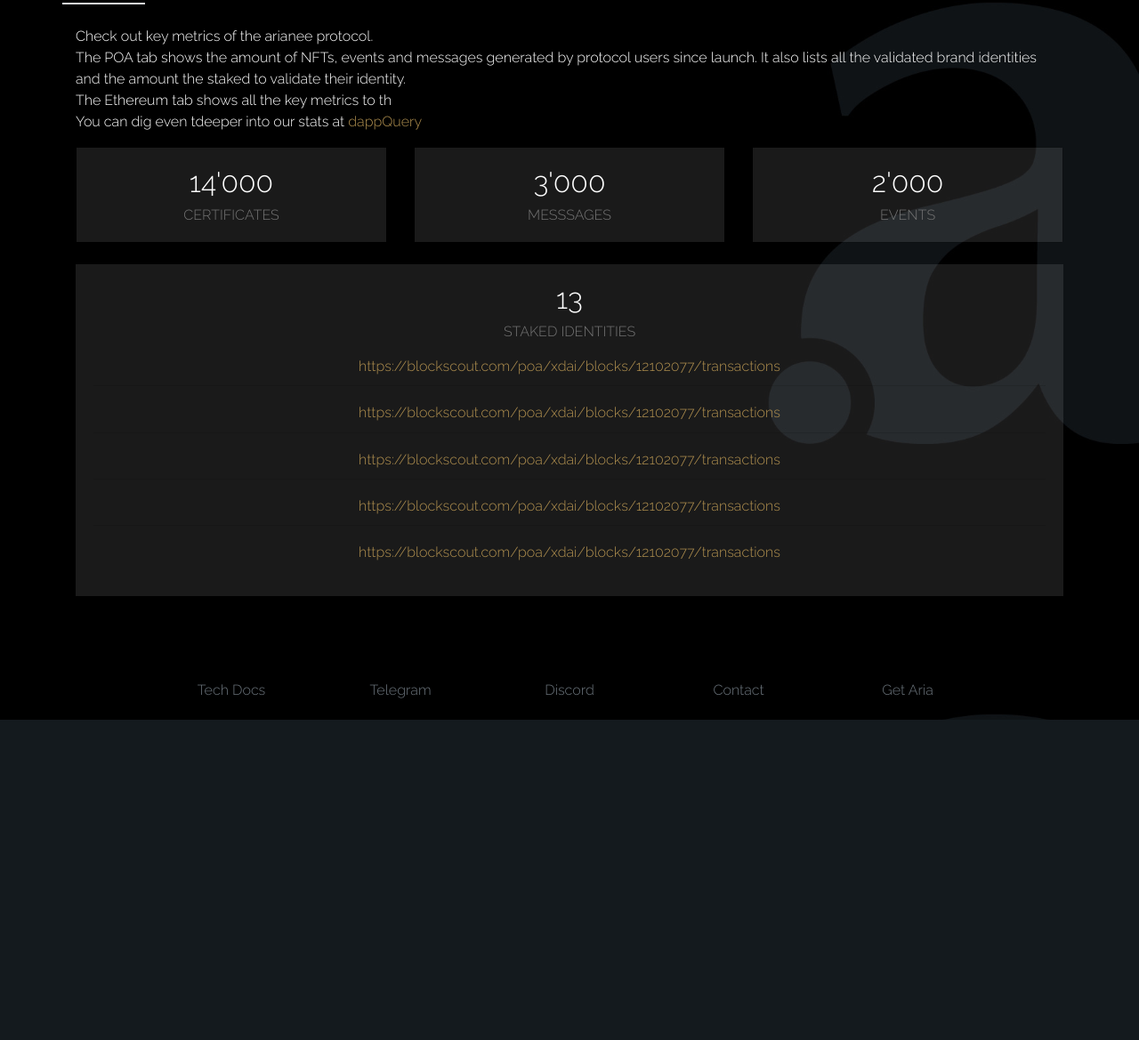
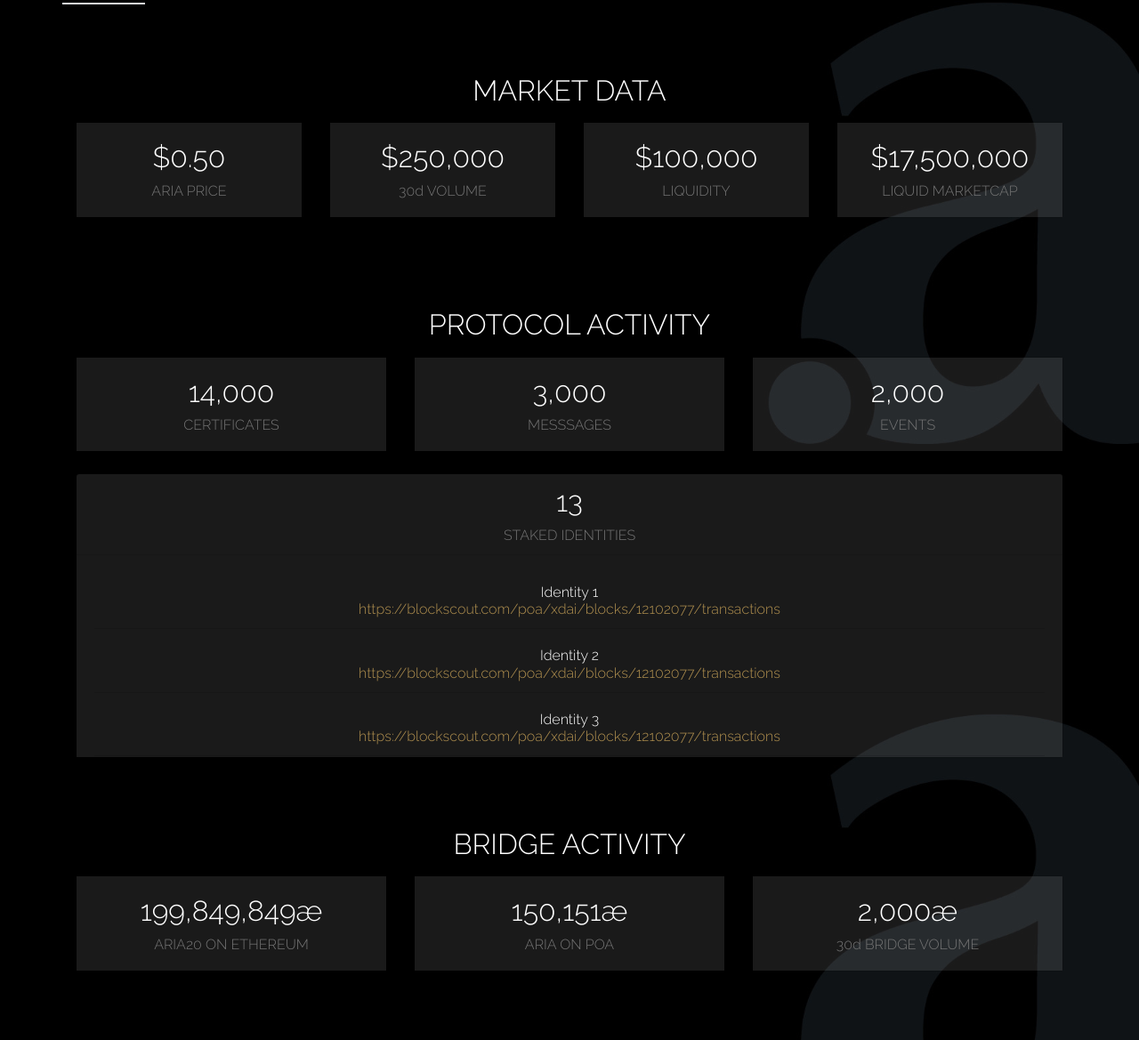
Before and after one commit to Lucjodet/ariaWebsite, a website: page dashboard.html in a window 1280 px wide. Shown: the part 301-1470 px from the top of the page at 89% size. Before the commit the page ends 1110 px from the top, so only its background shows below. Drawn offline with Linux system fonts and the light colour scheme.

Commit message:
Update Dashboard

```diff
--- a/css/aria.css
+++ b/css/aria.css
@@ -90,6 +90,12 @@
 }
 
 .card-body {
+  font: 'raleway';
+  font-size: 1em;
+  background-color: rgb(255,255,255,0.1) !important;
+}
+
+.card-header {
   font: 'raleway';
   font-size: 1em;
   background-color: rgb(255,255,255,0.1) !important;
--- a/protocol-activity.html
+++ b/dashboard.html
@@ -39,7 +39,7 @@
           <a class="nav-link yellow button" href="about.html">Tokenomics</a>
         </li>
         <li class="nav-item">
-          <a class="nav-link yellow button" href="protocol-activity.html">Protocol Activity</a>
+          <a class="nav-link yellow button" href="dashboard.html">Dashboard</a>
         </li>
         <li class="nav-item">
           <a class="nav-link yellow button" href="faq.html">FAQ</a>
@@ -64,18 +64,54 @@
       <h1 style="font-family:Didot; padding-top:7%"  class= "display-3 mt-4 mb-3 ">Protocol Activity</h1>
       <div class="row col-lg-1 col-md-1 col-sm-1 col-xs-1 border"></div>
 
-      <p class= "mt-4 mb-3">Check out key metrics of the arianee protocol.
-      <br>The POA tab shows the amount of NFTs, events and messages generated by protocol users since launch. It also lists all the validated brand identities and the amount the staked to validate their identity.
-      <br> The Ethereum tab shows all the key metrics to th
-      <br>You can dig even tdeeper into our stats at <a href="https://dappquery.com/dashboard?isExplorer=true" target="_blank" rel="noopener noreferrer">dappQuery</a>
-      </p>
+          <!-- MARKET DATA -->
+          <h2 class= "mt-12 mb-3 text-center" style="padding-top:7%">MARKET DATA</h2>
 
+              <!-- Row 1 -->
+              <div class="row justify-content">
+                <div class="col-lg-3 mb-4">
+                  <div class="card bg-transparent">
+                    <div class="card-body">
+                      <h2 class="card-text text-center">$0.50</h2>
+                      <h6 class="card-text text-center subtitle">ARIA PRICE</h6>
+                    </div>
+                  </div>
+                </div>
+                <div class="col-lg-3 mb-4">
+                  <div class="card bg-transparent">
+                    <div class="card-body">
+                      <h2 class="card-text text-center">$250,000</h2>
+                      <h6 class="card-text text-center subtitle">30d VOLUME</h6>
+                    </div>
+                  </div>
+                </div>
+                <div class="col-lg-3 mb-4">
+                  <div class="card bg-transparent">
+                    <div class="card-body">
+                      <h2 class="card-text text-center">$100,000</h2>
+                      <h6 class="card-text text-center subtitle">LIQUIDITY</h6>
+                    </div>
+                  </div>
+                </div>
+                <div class="col-lg-3 mb-4">
+                  <div class="card bg-transparent">
+                    <div class="card-body">
+                      <h2 class="card-text text-center">$17,500,000</h2>
+                      <h6 class="card-text text-center subtitle">LIQUID MARKETCAP</h6>
+                    </div>
+                  </div>
+                </div>
+              </div>
+            <!-- /.row 1-->
+
+          <!-- MARKET DATA -->
+          <h2 class= "mt-12 mb-3 text-center" style="padding-top:7%">PROTOCOL ACTIVITY</h2>
               <!-- Row 1 -->
                 <div class="row justify-content">
                   <div class="col-lg-4 mb-4">
                     <div class="card bg-transparent">
                       <div class="card-body">
-                        <h2 class="card-text text-center">14'000</h2>
+                        <h2 class="card-text text-center">14,000</h2>
                         <h6 class="card-text text-center subtitle">CERTIFICATES</h6>
                       </div>
                     </div>
@@ -83,7 +119,7 @@
                   <div class="col-lg-4 mb-4">
                     <div class="card bg-transparent">
                       <div class="card-body">
-                        <h2 class="card-text text-center">3'000</h2>
+                        <h2 class="card-text text-center">3,000</h2>
                         <h6 class="card-text text-center subtitle">MESSSAGES</h6>
                       </div>
                     </div>
@@ -91,7 +127,7 @@
                   <div class="col-lg-4 mb-4">
                     <div class="card bg-transparent">
                       <div class="card-body">
-                        <h2 class="card-text text-center">2'000</h2>
+                        <h2 class="card-text text-center">2,000</h2>
                         <h6 class="card-text text-center subtitle">EVENTS</h6>
                       </div>
                     </div>
@@ -102,25 +138,69 @@
               <!-- Row 2 -->
               <div class="row">
                 <div class="col-lg-12 mb-12">
-                    <div class="card-body">
+                  <div class="card bg-transparent" style=" height: 20rem;">
+                    <div class="card-header bg-transparent">
                       <h2 class="card-text text-center">13</h2>
                       <h6 class="card-text text-center subtitle">STAKED IDENTITIES</h6>
-                      <ul class="list-group list-group-flush text-center">
-                        <li class="list-group-item h6"><a class="card-text" href="https://blockscout.com/poa/xdai/blocks/12102077/transactions">https://blockscout.com/poa/xdai/blocks/12102077/transactions</a>
+                    </div>
+                    <div class="card-body overflow-auto">
+                      <ul class="list-group list-group-flush text-center overflow-auto">
+                        <li class="list-group-item h6">Identity 1
+                        <br>
+                        <a class="card-text" href="https://blockscout.com/poa/xdai/blocks/12102077/transactions">https://blockscout.com/poa/xdai/blocks/12102077/transactions</a>
                         </li>
-                        <li class="list-group-item h6"><a class="card-text" href="https://blockscout.com/poa/xdai/blocks/12102077/transactions">https://blockscout.com/poa/xdai/blocks/12102077/transactions </a>
+                        <li class="list-group-item h6">Identity 2
+                        <br>
+                        <a class="card-text" href="https://blockscout.com/poa/xdai/blocks/12102077/transactions">https://blockscout.com/poa/xdai/blocks/12102077/transactions</a>
                         </li>
-                        <li class="list-group-item h6"><a class="card-text" href="https://blockscout.com/poa/xdai/blocks/12102077/transactions">https://blockscout.com/poa/xdai/blocks/12102077/transactions </a>
+                        <li class="list-group-item h6">Identity 3
+                        <br>
+                        <a class="card-text" href="https://blockscout.com/poa/xdai/blocks/12102077/transactions">https://blockscout.com/poa/xdai/blocks/12102077/transactions</a>
                         </li>
-                        <li class="list-group-item h6"><a class="card-text" href="https://blockscout.com/poa/xdai/blocks/12102077/transactions">https://blockscout.com/poa/xdai/blocks/12102077/transactions </a>
+                        <li class="list-group-item h6">Identity 4
+                        <br>
+                        <a class="card-text" href="https://blockscout.com/poa/xdai/blocks/12102077/transactions">https://blockscout.com/poa/xdai/blocks/12102077/transactions</a>
                         </li>
-                        <li class="list-group-item h6"><a class="card-text" href="https://blockscout.com/poa/xdai/blocks/12102077/transactions">https://blockscout.com/poa/xdai/blocks/12102077/transactions </a>
+                        <li class="list-group-item h6">Identity 5
+                        <br>
+                        <a class="card-text" href="https://blockscout.com/poa/xdai/blocks/12102077/transactions">https://blockscout.com/poa/xdai/blocks/12102077/transactions</a>
                         </li>
                     </div>
                   </div>
                 </div>
               </div>
             <!-- /.dashboard POA -->
+
+          <!-- BRIDGE DATA -->
+          <h2 class= "mt-12 mb-3 text-center" style="padding-top:7%">BRIDGE ACTIVITY</h2>
+            <!-- Row 1 -->
+              <div class="row justify-content">
+                <div class="col-lg-4 mb-4">
+                  <div class="card bg-transparent">
+                    <div class="card-body">
+                      <h2 class="card-text text-center">199,849,849æ</h2>
+                      <h6 class="card-text text-center subtitle">ARIA20 ON ETHEREUM</h6>
+                    </div>
+                  </div>
+                </div>
+                <div class="col-lg-4 mb-4">
+                  <div class="card bg-transparent">
+                    <div class="card-body">
+                      <h2 class="card-text text-center">150,151æ</h2>
+                      <h6 class="card-text text-center subtitle">ARIA ON POA</h6>
+                    </div>
+                  </div>
+                </div>
+                <div class="col-lg-4 mb-4">
+                  <div class="card bg-transparent">
+                    <div class="card-body">
+                      <h2 class="card-text text-center">2,000æ</h2>
+                      <h6 class="card-text text-center subtitle">30d BRIDGE VOLUME</h6>
+                    </div>
+                  </div>
+                </div>
+              </div>
+            <!-- /.row 1-->
 
  <!-- /.container -->
 </div>
```
Also changed, not shown: 404.html (+1 -1 lines), about.html (+1 -1 lines), faq.html (+1 -1 lines), index.html (+1 -1 lines).
